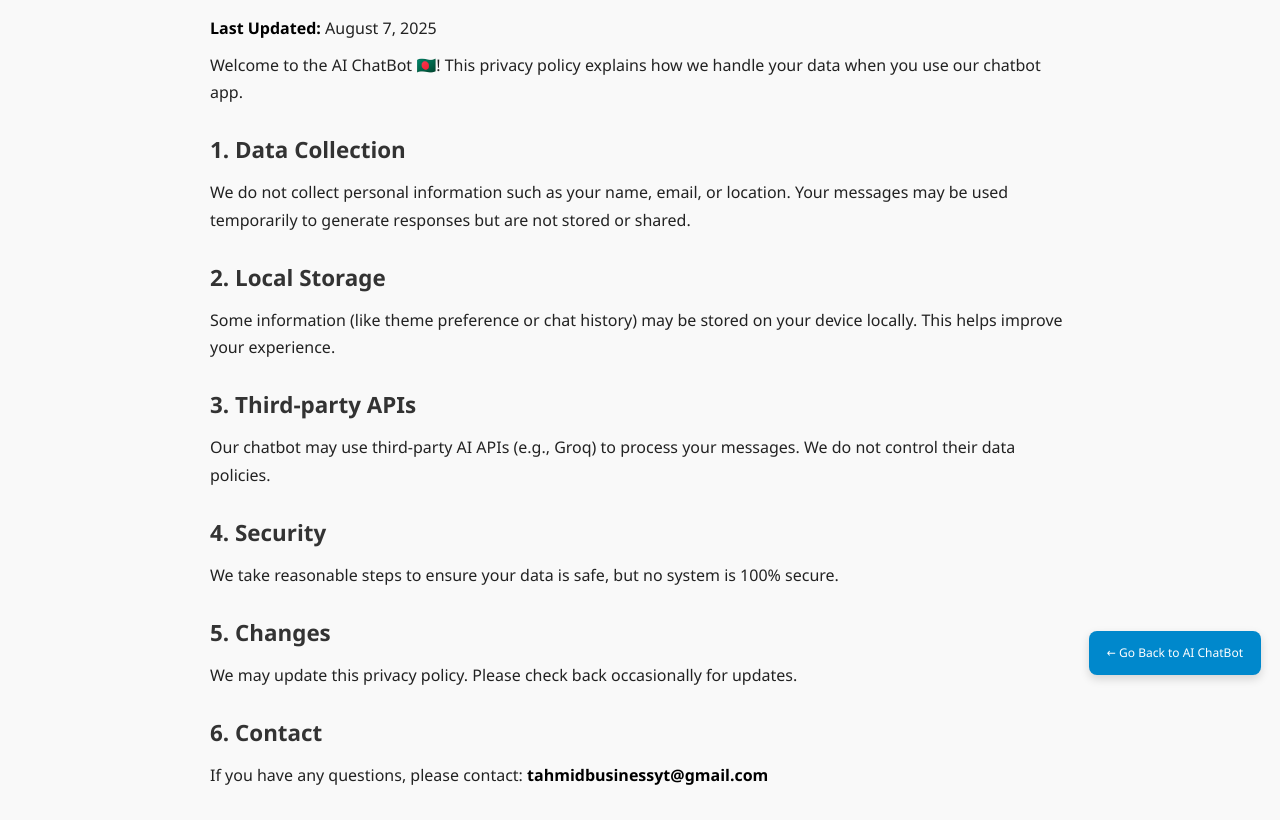
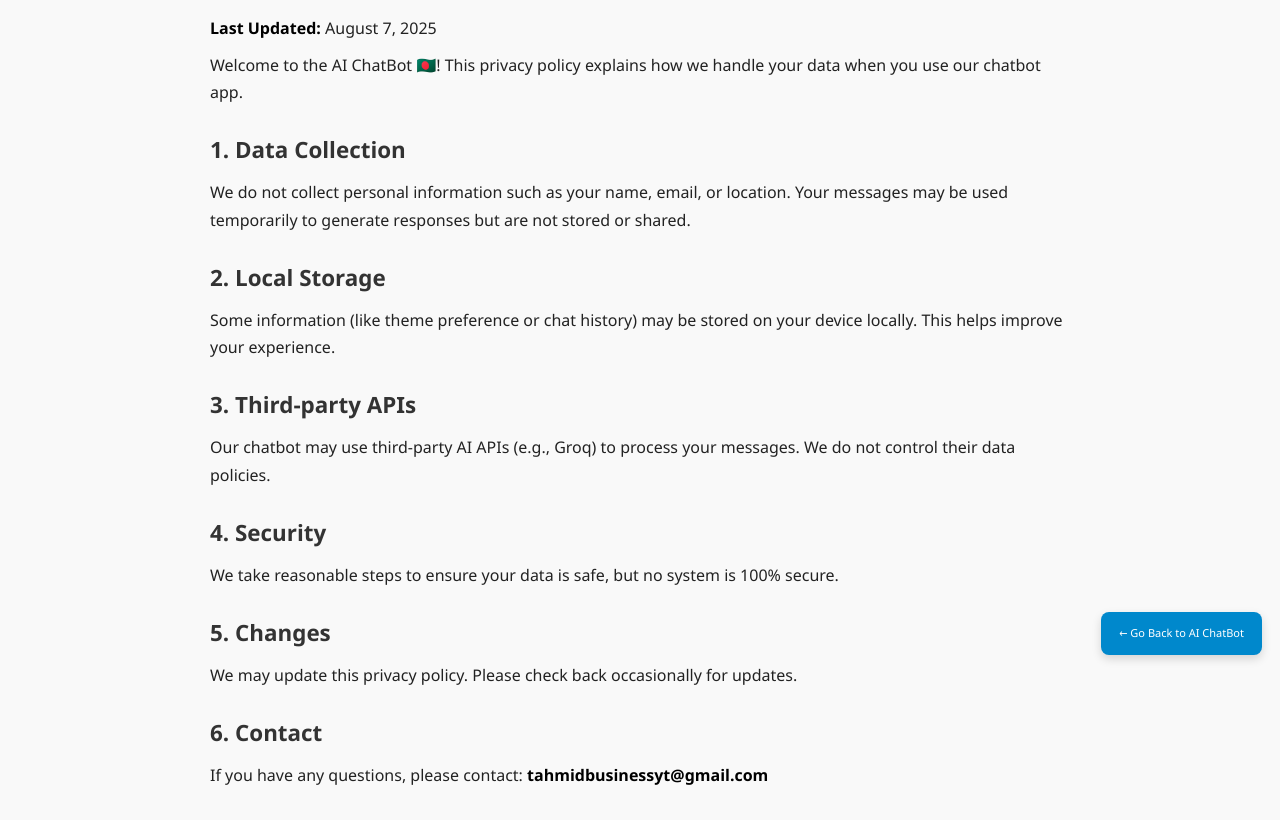
Before and after one commit to gamingtahmid1yt/aichatbot-privacy-policy, a plain HTML site: page index.html in a window 1280 px wide. Shown: the part 95-915 px from the top of the page. Drawn offline with Linux system fonts and the light colour scheme.

Commit message:
Update index.html

```diff
--- a/index.html
+++ b/index.html
@@ -50,14 +50,14 @@
 
     .back-button {
       position: fixed;
-      bottom: 30px;
-      right: 19px;
+      bottom: 50px;
+      right: 18px;
       background: #0088cc;
       color: white;
       padding: 12px 18px;
       border: none;
       border-radius: 8px;
-      font-size: 12px;
+      font-size: 11px;
       cursor: pointer;
       text-decoration: none;
       box-shadow: 0 4px 10px rgba(0, 0, 0, 0.15);
@@ -79,7 +79,7 @@
         font-size: 1.2em;
       }
       .back-button {
-        font-size: 11px;
+        font-size: 10px;
         padding: 10px 14px;
       }
     }
```
